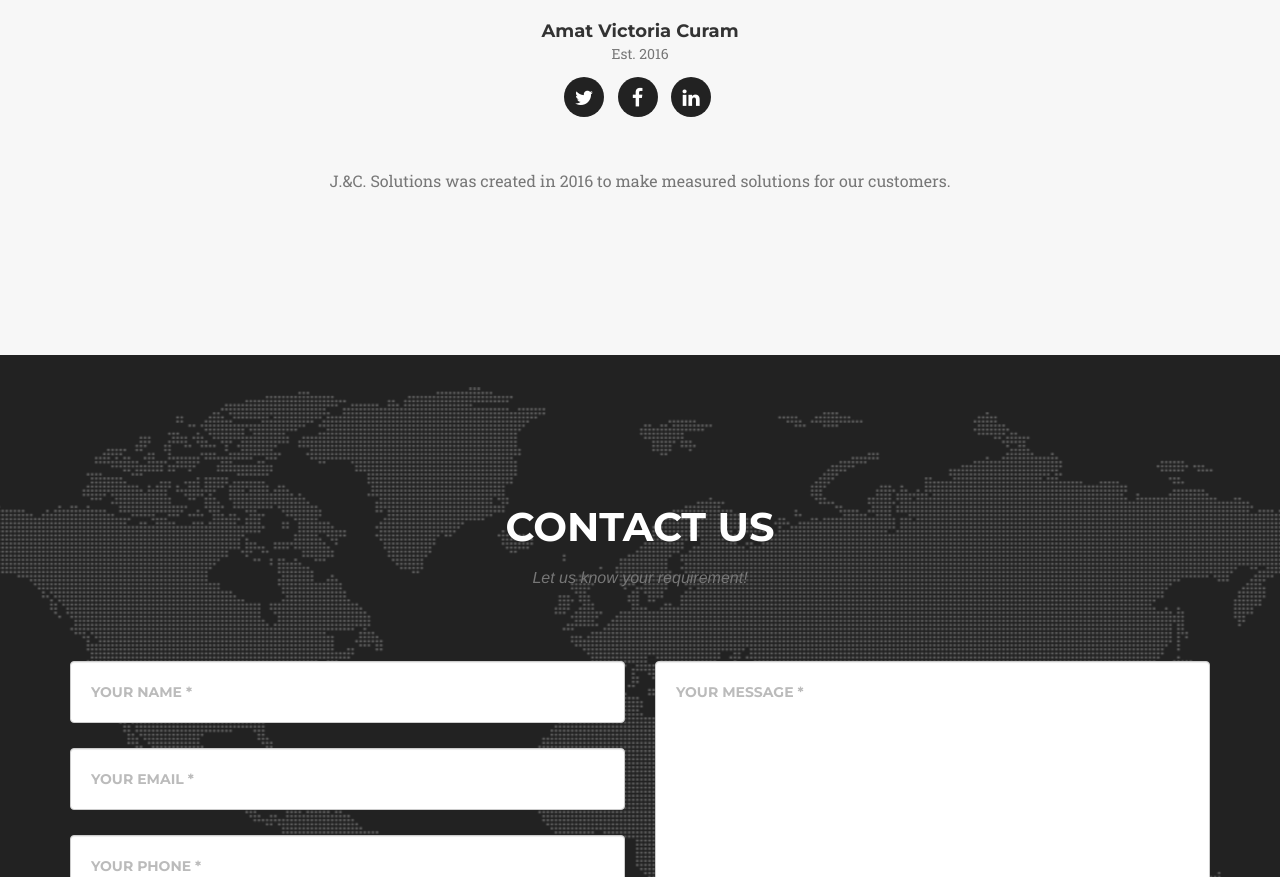
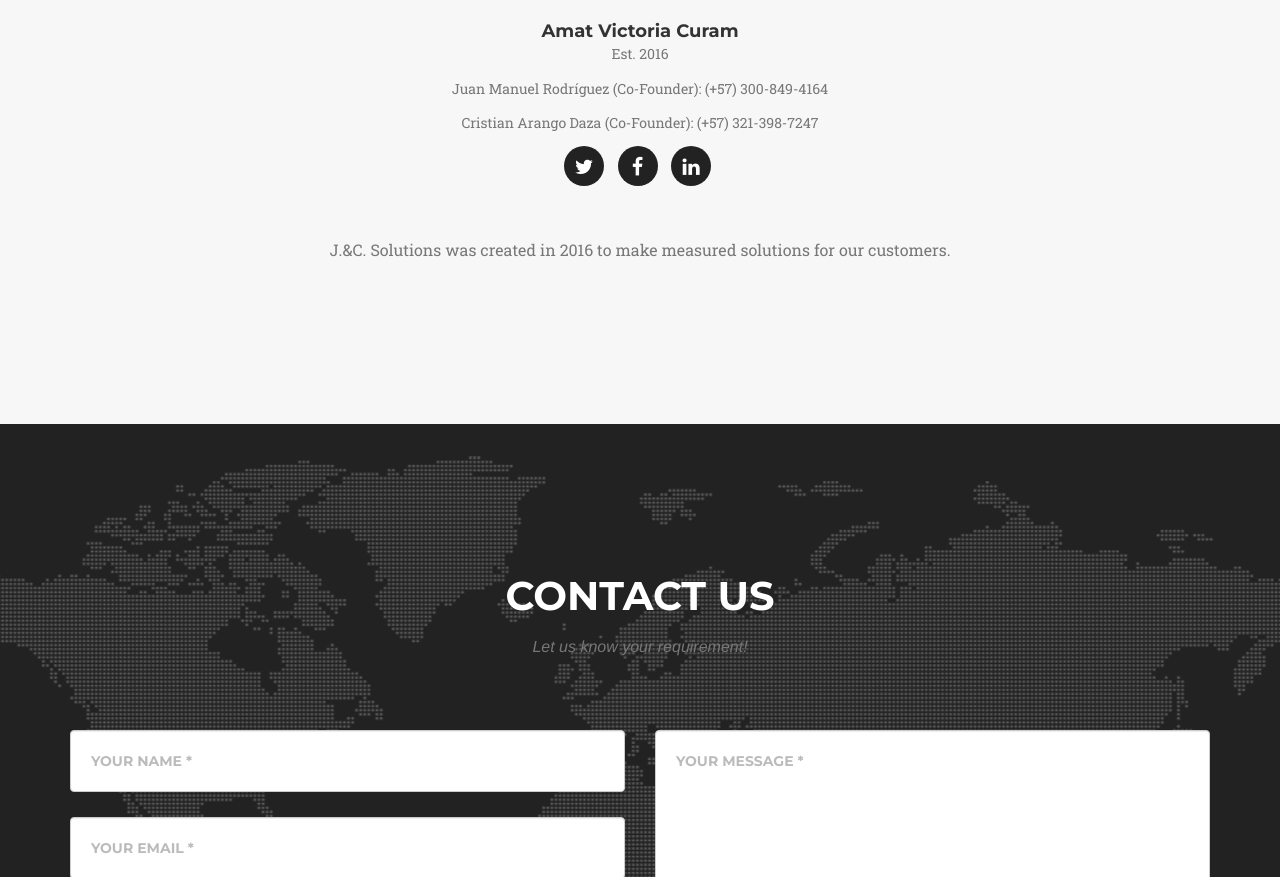
Before and after one commit to CJAssociates/WebPage, a plain HTML site: page main web page/index.html in a window 1280 px wide. Shown: the part 1789-2666 px from the top of the page. Drawn offline with nearby package versions, Linux system fonts and the light colour scheme; a web font is replaced by a local one.

Commit message:
names included

```diff
--- a/main web page/index.html
+++ b/main web page/index.html
@@ -136,6 +136,9 @@
                         <img src="img/team/3.jpg" class="img-responsive img-circle" alt="">
                         <h4>Amat Victoria Curam</h4>
                         <p class="text-muted">Est. 2016</p>
+			<p class="text-muted">Juan Manuel Rodríguez (Co-Founder): (+57) 300-849-4164</p>
+			<p class="text-muted"> Cristian Arango Daza  (Co-Founder):  (+57) 321-398-7247</p>
+
                         <ul class="list-inline social-buttons">
                             <li><a href="#"><i class="fa fa-twitter"></i></a>
                             </li>
```
